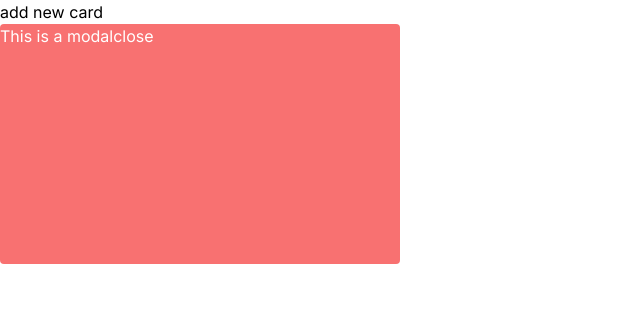
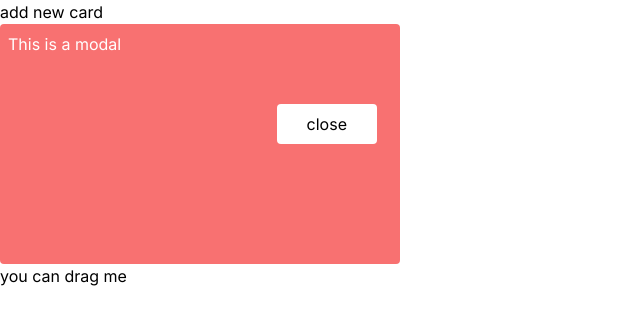
Before and after one commit to akareagwom/Drag-Drop, a Next.js app: page / in a window 1280 px wide. Both pictures are taken after a click on the button "add new card". Shown: the top 324 px of the page, without its empty margins (0-640 px from the left). Built offline with nearby package versions, Linux system fonts and the light colour scheme.

Commit message:
setting cards

```diff
--- a/src/app/components/card.js
+++ b/src/app/components/card.js
@@ -1,10 +1,12 @@
 "use client"
 import React, { useState } from 'react';
+import Draggable from 'react-draggable';
 
 
 const Cards = () => {
     const [isOpen, setIsOpen] = useState(false);
-    const [modaLText,setModalText]= useState('')
+    const [modaLText,setModalText]= useState('');
+    const [cards, setCards] = useState([]);
 
     const openModal =()=>{
         setIsOpen(true);
@@ -17,11 +19,18 @@ const Cards = () => {
     <div>
         <button onClick={openModal}>add new card</button>
         {isOpen &&
-        <div className=' w-[400px] rounded h-[30vh] text-white bg-red-400'>
+        <div className=' flex p-2 flex-col w-[400px] rounded h-[30vh] text-white bg-red-400'>
           {modaLText}
-          <button onClick={closeModal}>close</button>
+          <button className='bg-white mt-12 w-[100px] ml-[70%] text-black rounded p-2' onClick={closeModal}>close</button>
         </div>
         }
+        <div>
+            <Draggable>
+                <div>
+                     you can drag me
+                </div>
+            </Draggable>
+        </div>
     </div>
       );
 };
```
